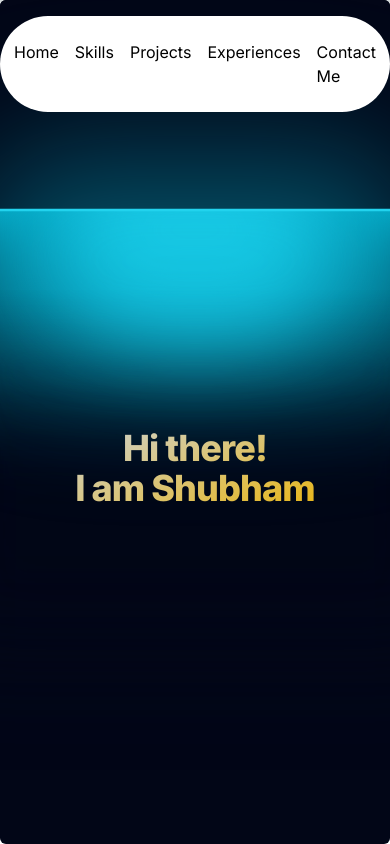
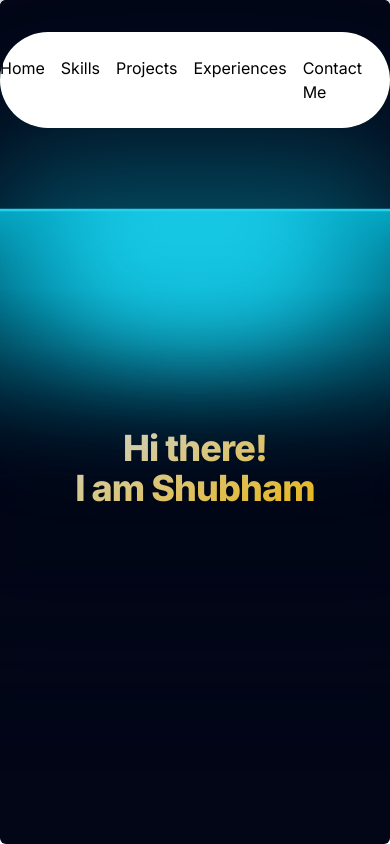
Before and after one commit to Shubhamcypher/portfolio, a Next.js app: page / in a window 390 px wide. Built offline with nearby package versions, Linux system fonts and the light colour scheme.

Commit message:
making responsive

```diff
--- a/components/Navbar.tsx
+++ b/components/Navbar.tsx
@@ -23,7 +23,7 @@ function Navbar({ className }: { className?: string }) {
         </Link>
         <Link href="/skills">
             <MenuItem active={active} setActive={setActive} item="Skills">
-                <div className="flex flex-col text-sm space-y-4 flex-shrink ">
+                <div className="flex flex-col text-sm space-y-4 ">
                         <div className="flex flex-shrink items-center justify-between">
                             <HoveredLink href="/projects">React</HoveredLink>
                             <img src="https://pluspng.com/img-png/react-logo-png-react-logo-png-transparent-amp-svg-vector-pluspng-2400x2400.png" alt="react" className="rounded-full w-6 h-6 "/>
--- a/components/ui/navbar-menu.tsx
+++ b/components/ui/navbar-menu.tsx
@@ -70,7 +70,7 @@ export const Menu = ({
   return (
     <nav
       onMouseLeave={() => setActive(null)} // resets the state
-      className="relative rounded-full boder border-transparent dark:bg-black dark:border-white/[0.2] bg-white shadow-input flex justify-center space-x-4 px-8 py-6 "
+      className="relative rounded-full boder border-transparent dark:bg-black dark:border-white/[0.2] bg-white shadow-input flex justify-center space-x-4 mt-4 py-6 "
     >
       {children}
     </nav>
```
